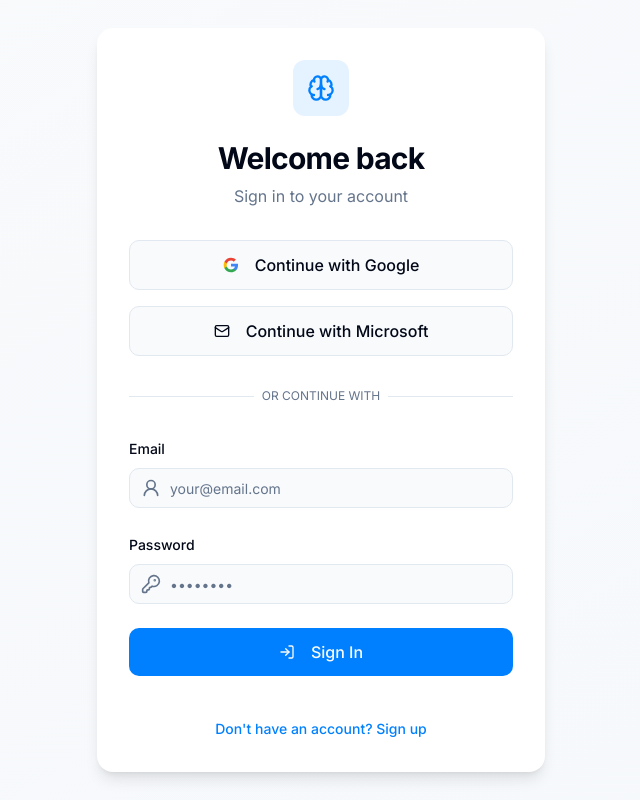
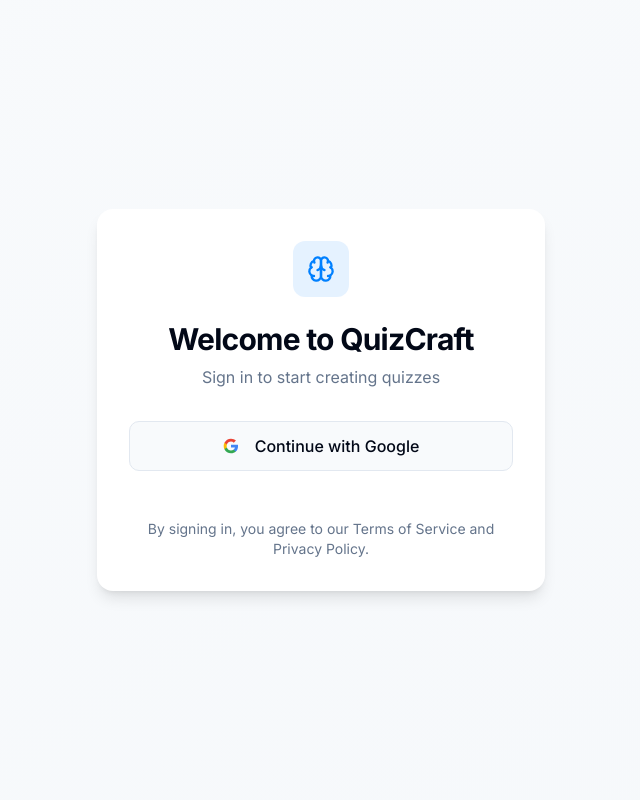
Before and after one commit to adarshp14/notes-to-quizzes, a React (Vite) app: page /auth in a window 1280 px wide. Shown: the whole page, without its empty margins (319-959 px from the left). Built offline with nearby package versions, Linux system fonts and the light colour scheme.

Commit message:
Refactor authentication options
Modify the sign-up process to offer only Google as an option, removing all other sign-up methods from the user interface.

```diff
--- a/src/pages/Auth.tsx
+++ b/src/pages/Auth.tsx
@@ -3,19 +3,14 @@ import { useState, useEffect } from 'react';
 import { useNavigate } from 'react-router-dom';
 import { supabase } from "@/integrations/supabase/client";
 import { Button } from "@/components/ui/button";
-import { Input } from "@/components/ui/input";
-import { Label } from "@/components/ui/label";
 import { toast } from "sonner";
-import { Brain, Mail, LogIn, KeyRound, UserRound } from 'lucide-react';
+import { Brain } from 'lucide-react';
 import { Provider } from '@supabase/supabase-js';
 import { useAuth } from '@/contexts/AuthContext';
 import { motion } from 'framer-motion';
 
 const Auth = () => {
   const [isLoading, setIsLoading] = useState(false);
-  const [email, setEmail] = useState('');
-  const [password, setPassword] = useState('');
-  const [isSignUp, setIsSignUp] = useState(false);
   const navigate = useNavigate();
   const { session } = useAuth();
 
@@ -25,38 +20,9 @@ const Auth = () => {
     }
   }, [session, navigate]);
 
-  const handleEmailAuth = async (e: React.FormEvent) => {
-    e.preventDefault();
-    setIsLoading(true);
-
-    try {
-      const { error } = isSignUp
-        ? await supabase.auth.signUp({
-            email,
-            password,
-            options: {
-              emailRedirectTo: window.location.origin
-            }
-          })
-        : await supabase.auth.signInWithPassword({ email, password });
-
-      if (error) {
-        toast.error(error.message);
-      } else {
-        toast.success(isSignUp ? 'Account created successfully!' : 'Logged in successfully!');
-        if (!isSignUp) {
-          navigate('/');
-        }
-      }
-    } catch (error) {
-      toast.error('An error occurred during authentication');
-    } finally {
-      setIsLoading(false);
-    }
-  };
-
   const handleOAuthSignIn = async (provider: Provider) => {
     try {
+      setIsLoading(true);
       const { error } = await supabase.auth.signInWithOAuth({
         provider,
         options: {
@@ -69,6 +35,8 @@ const Auth = () => {
       }
     } catch (error) {
       toast.error('An error occurred during authentication');
+    } finally {
+      setIsLoading(false);
     }
   };
 
@@ -84,9 +52,9 @@ const Auth = () => {
           <div className="mx-auto w-14 h-14 rounded-xl bg-primary/10 flex items-center justify-center text-primary mb-6">
             <Brain className="w-7 h-7" />
           </div>
-          <h2 className="text-3xl font-bold tracking-tight">{isSignUp ? 'Create an account' : 'Welcome back'}</h2>
+          <h2 className="text-3xl font-bold tracking-tight">Welcome to QuizCraft</h2>
           <p className="text-muted-foreground mt-2">
-            {isSignUp ? 'Sign up to start creating quizzes' : 'Sign in to your account'}
+            Sign in to start creating quizzes
           </p>
         </div>
 
@@ -94,8 +62,19 @@ const Auth = () => {
           <Button
             variant="outline"
             onClick={() => handleOAuthSignIn('google')}
+            disabled={isLoading}
             className="w-full py-6 text-base font-medium transition-all hover:bg-muted/80 hover:scale-[1.01]"
           >
+            {isLoading ? (
+              <div className="flex items-center">
+                <svg className="animate-spin -ml-1 mr-3 h-5 w-5 text-primary" xmlns="http://www.w3.org/2000/svg" fill="none" viewBox="0 0 24 24">
+                  <circle className="opacity-25" cx="12" cy="12" r="10" stroke="currentColor" strokeWidth="4"></circle>
+                  <path className="opacity-75" fill="currentColor" d="M4 12a8 8 0 018-8V0C5.373 0 0 5.373 0 12h4zm2 5.291A7.962 7.962 0 014 12H0c0 3.042 1.135 5.824 3 7.938l3-2.647z"></path>
+                </svg>
+                Signing in...
+              </div>
+            ) : (
+              <>
                 <svg className="mr-2 h-5 w-5" viewBox="0 0 24 24">
                   <path
                     d="M22.56 12.25c0-.78-.07-1.53-.2-2.25H12v4.26h5.92c-.26 1.37-1.04 2.53-2.21 3.31v2.77h3.57c2.08-1.92 3.28-4.74 3.28-8.09z"
@@ -115,79 +94,13 @@ const Auth = () => {
                   />
                 </svg>
                 Continue with Google
-          </Button>
-
-          <Button
-            variant="outline"
-            onClick={() => handleOAuthSignIn('azure')}
-            className="w-full py-6 text-base font-medium transition-all hover:bg-muted/80 hover:scale-[1.01]"
-          >
-            <Mail className="mr-2 h-5 w-5" />
-            Continue with Microsoft
+              </>
+            )}
           </Button>
         </div>
 
-        <div className="relative">
-          <div className="absolute inset-0 flex items-center">
-            <span className="w-full border-t" />
-          </div>
-          <div className="relative flex justify-center text-xs uppercase">
-            <span className="bg-white px-2 text-muted-foreground">
-              Or continue with
-            </span>
-          </div>
-        </div>
-
-        <form onSubmit={handleEmailAuth} className="space-y-6">
-          <div className="space-y-2">
-            <Label htmlFor="email" className="text-sm font-medium">Email</Label>
-            <div className="relative">
-              <UserRound className="absolute left-3 top-1/2 -translate-y-1/2 h-5 w-5 text-muted-foreground" />
-              <Input
-                id="email"
-                type="email"
-                placeholder="your@email.com"
-                value={email}
-                onChange={(e) => setEmail(e.target.value)}
-                className="pl-10"
-                required
-              />
-            </div>
-          </div>
-
-          <div className="space-y-2">
-            <Label htmlFor="password" className="text-sm font-medium">Password</Label>
-            <div className="relative">
-              <KeyRound className="absolute left-3 top-1/2 -translate-y-1/2 h-5 w-5 text-muted-foreground" />
-              <Input
-                id="password"
-                type="password"
-                placeholder="••••••••"
-                value={password}
-                onChange={(e) => setPassword(e.target.value)}
-                className="pl-10"
-                required
-              />
-            </div>
-          </div>
-
-          <Button
-            type="submit"
-            className="w-full py-6 text-base transition-all hover:scale-[1.02]"
-            disabled={isLoading}
-          >
-            <LogIn className="mr-2 h-5 w-5" />
-            {isLoading ? 'Loading...' : (isSignUp ? 'Sign Up' : 'Sign In')}
-          </Button>
-        </form>
-
-        <div className="text-center pt-2">
-          <button
-            onClick={() => setIsSignUp(!isSignUp)}
-            className="text-sm text-primary hover:underline font-medium"
-          >
-            {isSignUp ? 'Already have an account? Sign in' : "Don't have an account? Sign up"}
-          </button>
+        <div className="text-center pt-4 text-sm text-muted-foreground">
+          <p>By signing in, you agree to our Terms of Service and Privacy Policy.</p>
         </div>
       </motion.div>
     </div>
```
Lines whose indentation alone changed are shown as unchanged.
